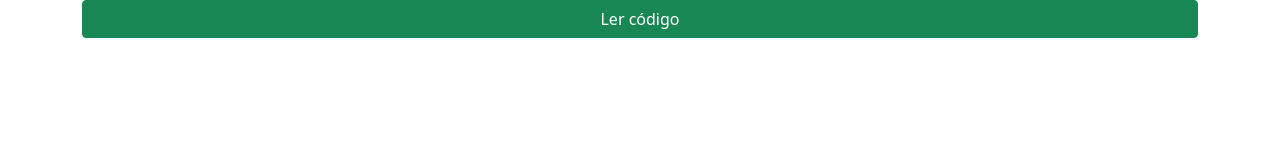
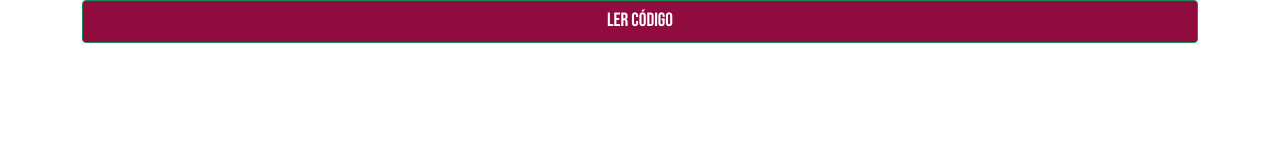
Before and after one commit to maluzinhaa/sirifazendoBarra, a website: page www/index.html in a window 1280 px wide. Drawn offline with nearby package versions, Linux system fonts and the light colour scheme.

Commit message:
mudando css

```diff
--- a/www/css/style.css
+++ b/www/css/style.css
@@ -1 +1,7 @@
-/**/
+@import url('https://fonts.googleapis.com/css2?family=Bebas+Neue&display=swap');
+#scan{
+
+    background-color: #900C3F;
+    font-size: 1.2rem;
+    font-family: 'Bebas Neue', cursive;
+}
```
Also changed, not shown: www/index.html (+1 -0 lines).
